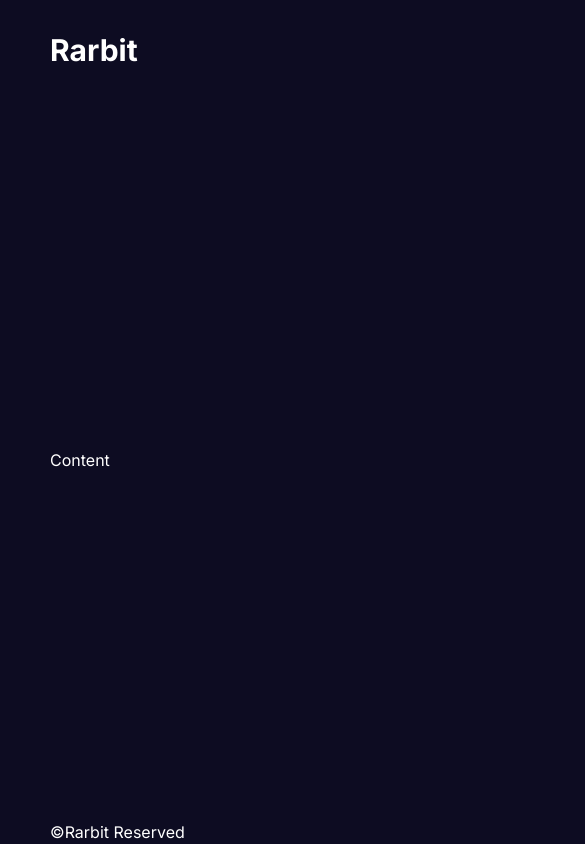
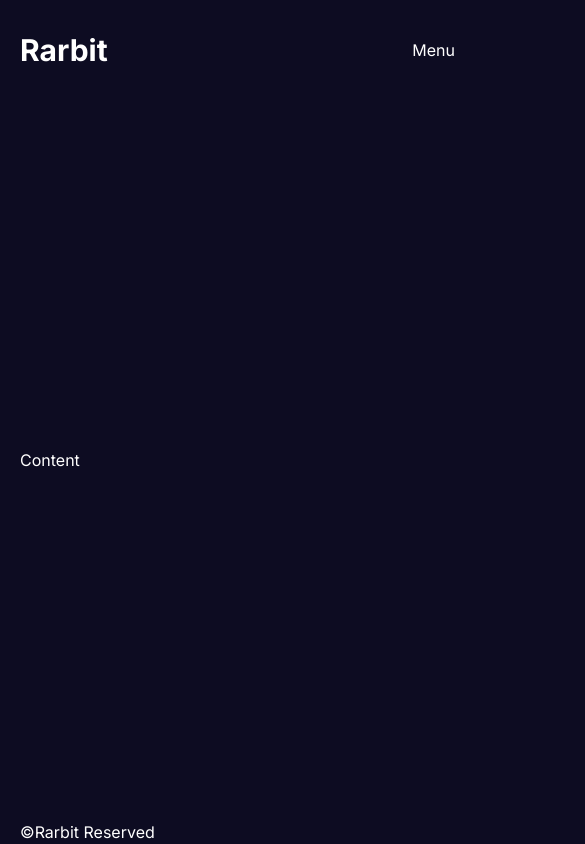
Before and after one commit to RarbitStartUp/rarbitarcookingapp, a Next.js app: page / in a window 390 px wide. Shown: the top 844 px of the page, 585 px wide, since content can reach past the window. Built offline with nearby package versions, Linux system fonts and the light colour scheme.

Commit message:
responseive

```diff
--- a/src/app/globals.css
+++ b/src/app/globals.css
@@ -36,6 +36,39 @@ a {
   justify-content: space-between;
 }
 
+@media (max-width: 1536px) {
+  .container {
+    width: 1336px;
+  }
+}
+@media (max-width: 1336px) {
+  .container {
+    width: 1280px;
+  }
+}
+@media (max-width: 1280px) {
+  .container {
+    width: 1024px;
+    padding-left: 20px;
+    padding-right: 20px;
+  }
+}
+@media (max-width: 1024px) {
+  .container {
+    width: 768px;
+  }
+}
+@media (max-width: 768px) {
+  .container {
+    width: 640px;
+  }
+}
+@media (max-width: 640px) {
+  .container {
+    width: 475px;
+  }
+}
+
 /* :root {
   --foreground-rgb: 0, 0, 0;
   --background-start-rgb: 214, 219, 220;
--- a/src/components/navbar/links/Links.jsx
+++ b/src/components/navbar/links/Links.jsx
@@ -1,7 +1,9 @@
+"use client";
+
 import NavLink from "./navLink/navLink";
 import styles from "./links.module.css";
+import { useState } from "react";
 
-const Links = () => {
 const links = [
   {
     title: "Home",
@@ -12,12 +14,41 @@ const Links = () => {
     path: "/uploadVideo",
   },
 ];
+const Links = () => {
+  const [open, setOpen] = useState(false);
+
+  //TEMPORARY
+  // const session = true;
+  // const isAdmin = true;
 
   return (
+    <div className={styles.container}>
       <div className={styles.links}>
         {links.map((link) => (
           <NavLink item={link} key={link.title} />
         ))}
+        {/* {session ? (
+          <>
+            {isAdmin && <NavLink item={{ title: "admin", path: "/admin" }} />}
+            <button className={styles.logout}>Logout</button>
+          </>
+        ) : (
+          <NavLink item={{ title: "Login", path: "/login" }} />
+        )} */}
+      </div>
+      <button
+        className={styles.menuButton}
+        onClick={() => setOpen((prev) => !prev)}
+      >
+        Menu
+      </button>
+      {open && (
+        <div className={styles.mobileLinks}>
+          {links.map((link) => (
+            <NavLink item={link} key={link.title} />
+          ))}
+        </div>
+      )}
     </div>
   );
 };
--- a/src/components/navbar/links/links.module.css
+++ b/src/components/navbar/links/links.module.css
@@ -3,3 +3,38 @@
   align-items: center;
   gap: 10px;
 }
+
+.logout {
+  padding: 10px;
+  cursor: pointer;
+  font-weight: bold;
+}
+
+.menuButton,
+.mobileLinks {
+  display: none;
+}
+
+@media (max-width: 768px) {
+  .links {
+    display: none;
+  }
+
+  .menuButton {
+    display: block;
+    cursor: pointer;
+  }
+  .mobileLinks {
+    position: absolute;
+    top: 100px;
+    right: 0;
+    width: 50%;
+    height: calc(100vh-100px);
+    background-color: var(--bg);
+    display: flex;
+    flex-direction: column;
+    align-items: center;
+    justify-content: center;
+    gap: 10 px;
+  }
+}
```
Also changed, not shown: public/manifest.json, 1 other file (tests, documents, lock files or other folders). Lines whose indentation alone changed are shown as unchanged.
